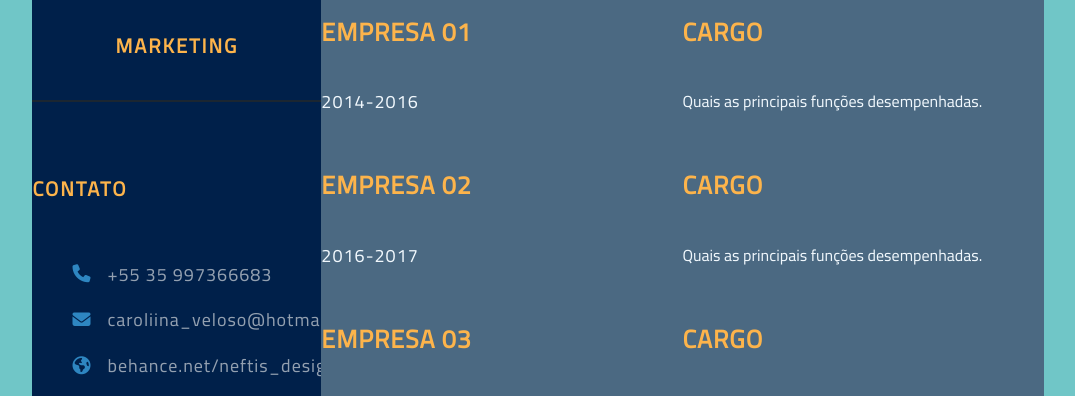
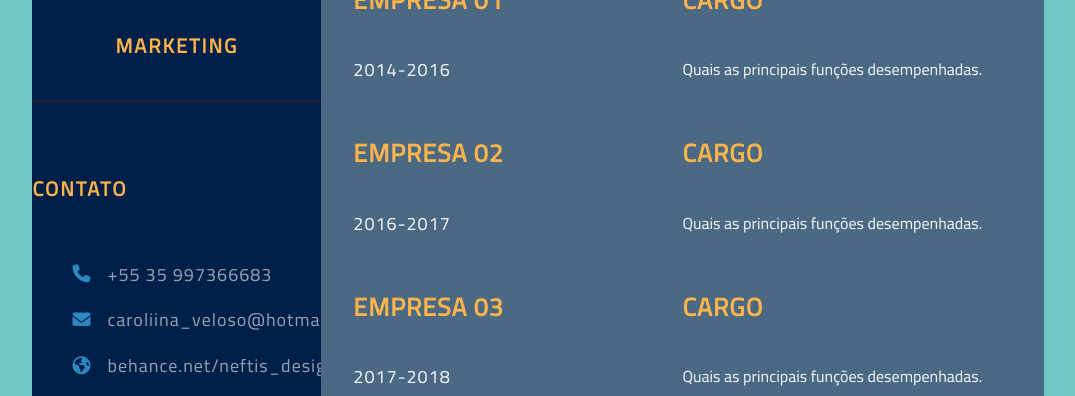
Before and after one commit to anacveloso/anacveloso.github.io, a plain HTML site: page index.html in a window 1280 px wide. Shown: the part 619-1015 px from the top of the page, without its empty margins (102-1177 px from the left). Drawn offline with Linux system fonts and the light colour scheme.

Commit message:
css style

```diff
--- a/index.html
+++ b/index.html
@@ -48,8 +48,8 @@
                             <br> minha competencias<br>
                         </p>
                     </section>
-                </div>
-            <section class="experience-gap">
+
+            <section class="experience gap">
                 <div class="right-title"> Experiência</div>
                 <div class="experience-contents">
                     <div class="exp-left">
@@ -132,6 +132,7 @@
                         </div>
                 </div>
             </section>
+            </div>
         </section>
 
     </main>
```
